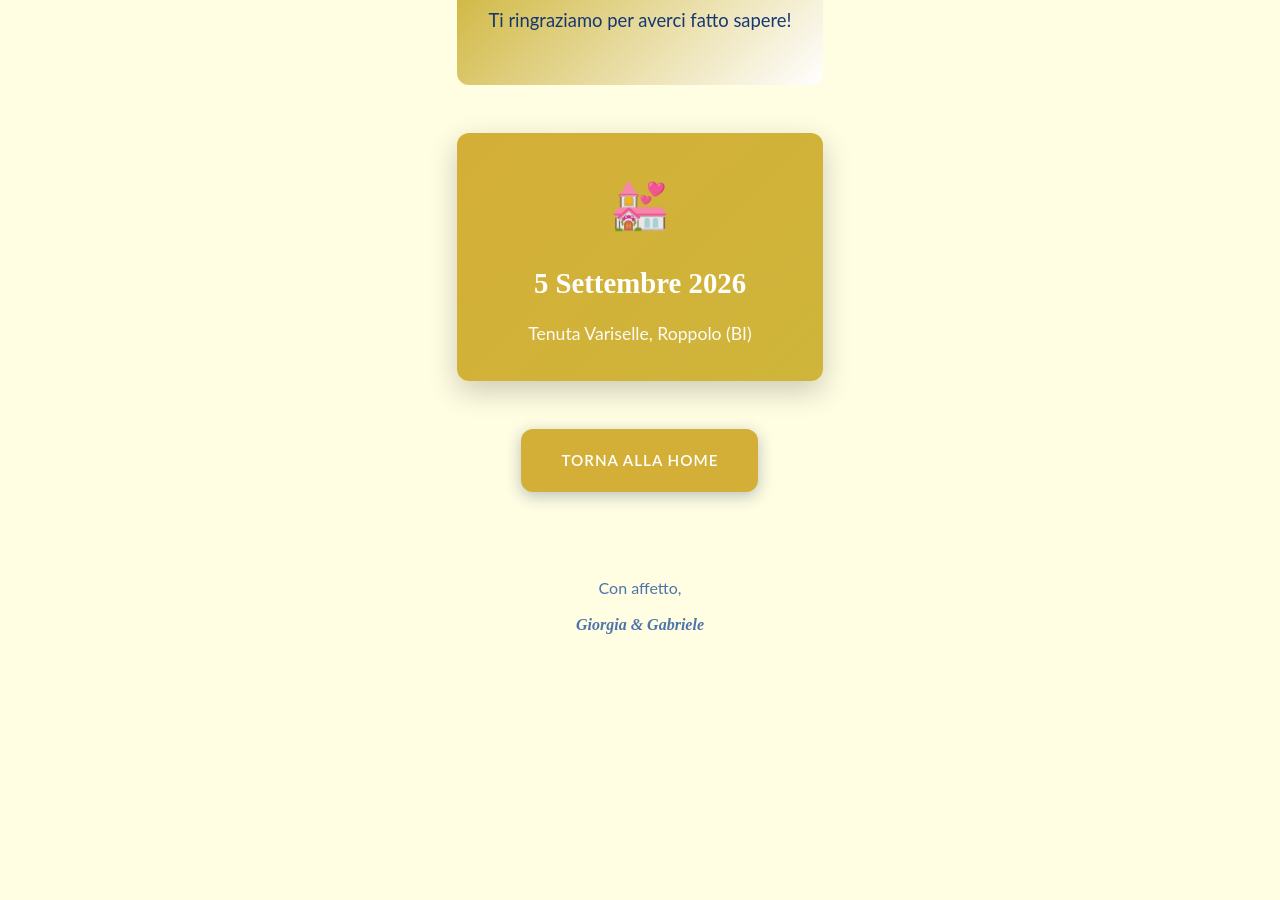
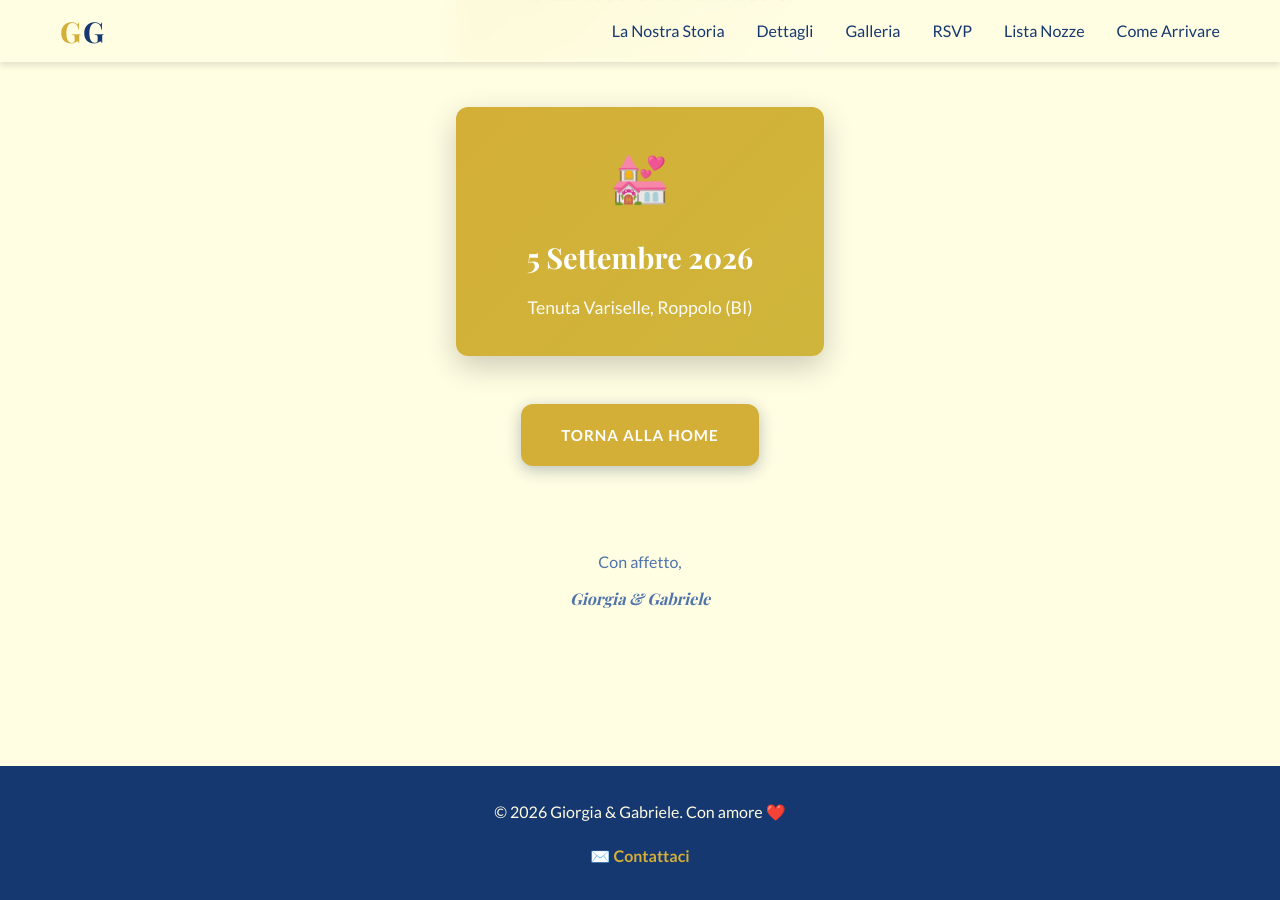
Before and after one commit to knives85/gio-ga, a Jekyll site: the page built from success.html, in a window 1280 px wide and 900 px high, scrolled down 597 px. Built offline with Jekyll 4.4.1, drawn with Linux system fonts in a browser that asks for light colours; before the commit the page ends 1388 px from its top, so only the background shows below that; some of the changed text lies outside the part shown.

Commit message:
feat: succes style wip

```diff
--- a/success.html
+++ b/success.html
@@ -1,4 +1,4 @@
-<link rel="stylesheet" href="assets/css/style.css">---
+---
 layout: default
 title: Grazie!
 ---
```
